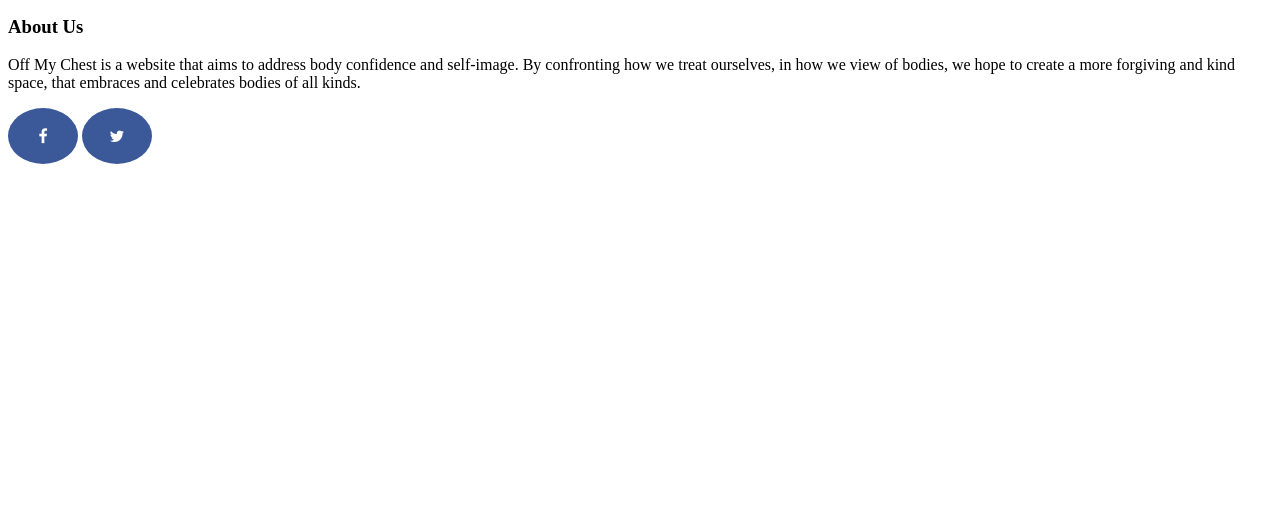
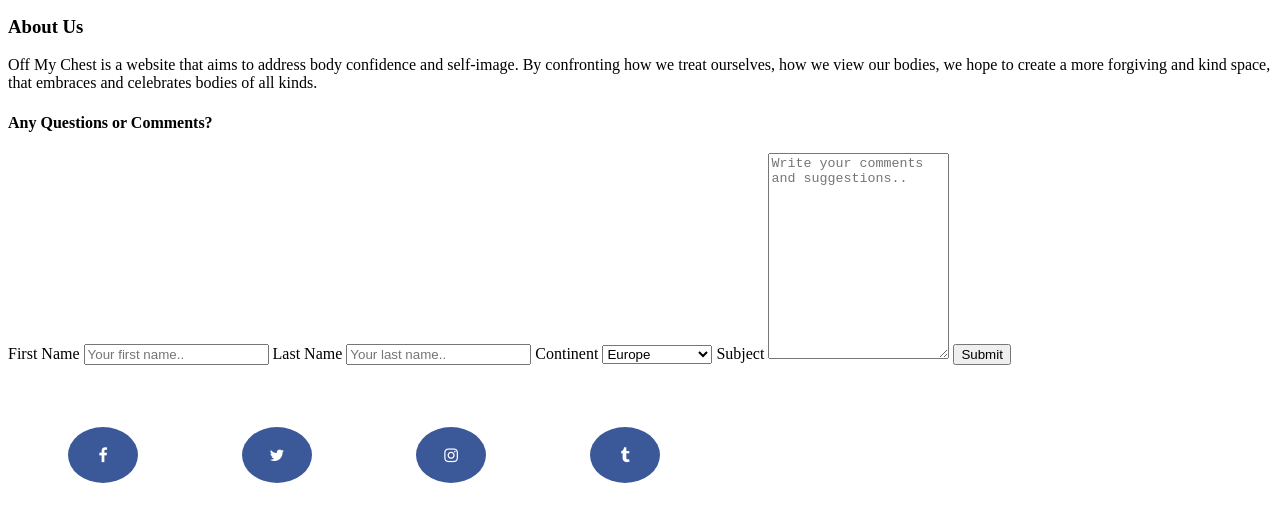
Before and after one commit to bethanrobinson/group_project, a plain HTML site: page about.html in a window 1280 px wide. Shown: the part 178-700 px from the top of the page. Drawn offline with nearby package versions, Linux system fonts and the light colour scheme.

Commit message:
Social Buttons, Contact Form
Adding hyperlinked social buttons and contact form for the about page

```diff
--- a/about.html
+++ b/about.html
@@ -28,10 +28,46 @@
   <article>
     <h3> About Us </h3>
     <p>Off My Chest is a website that aims to address body confidence and self-image.
-    By confronting how we treat ourselves, in how we view of bodies, we hope to
+    By confronting how we treat ourselves, how we view our bodies, we hope to
     create a more forgiving and kind space, that embraces and celebrates bodies of all kinds.</p>
 
+<h4> Any Questions or Comments? </h4>
 </article>
+<div class="container">
+  <form action="action_page.php">
 
-<a href="#" class="fa fa-facebook"></a>
-<a href="#" class="fa fa-twitter"></a>
+    <label for="fname">First Name</label>
+    <input type="text" id="fname" name="firstname" placeholder="Your first name..">
+
+    <label for="lname">Last Name</label>
+    <input type="text" id="lname" name="lastname" placeholder="Your last name..">
+
+    <label for="">Continent</label>
+    <select id="continent" name="continent">
+      <option value="europe">Europe</option>
+      <option value="asia">Asia</option>
+      <option value="africa">Africa</option>
+      <option value="australia">Australia</option>
+      <option value="north america">North America</option>
+      <option value="south america">South America</option>
+      <option value="antarctica">Antarctica</option>
+    </select>
+
+    <label for="subject">Subject</label>
+    <textarea id="subject" name="subject" placeholder="Write your comments and suggestions.." style="height:200px"></textarea>
+
+    <input type="submit" value="Submit">
+
+  </form>
+</div>
+
+<br />
+<br />
+<div>
+    <ul>
+      <li><a href="https://www.facebook.com/" target="_blank" class="fa fa-facebook"></a></li>
+      <li><a href="https://twitter.com/" target="_blank" class="fa fa-twitter"></a></li>
+      <li><a href="https://www.instagram.com/" target="_blank" class="fa fa-instagram"></a></li>
+      <li><a href="https://www.tumblr.com/" target="_blank" class="fa fa-tumblr"></a></li>
+    </ul>
+</div>
```
